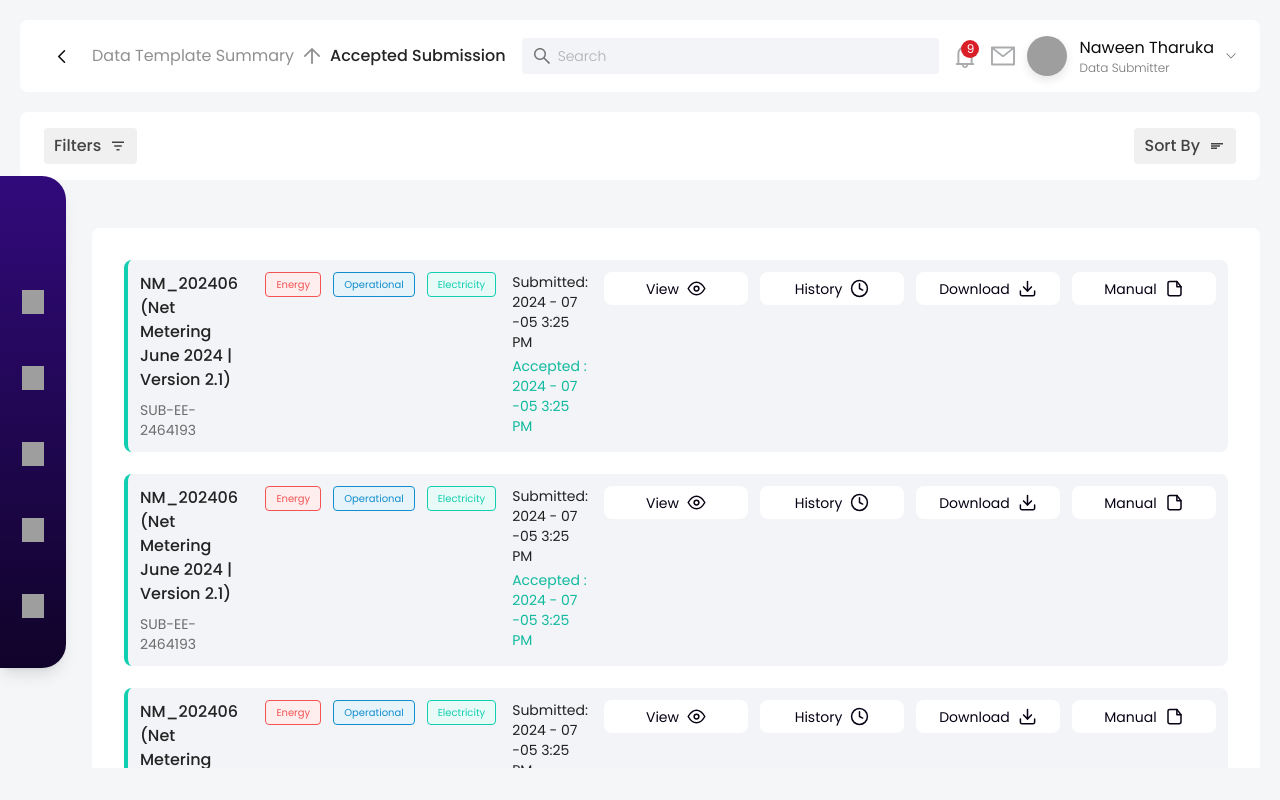
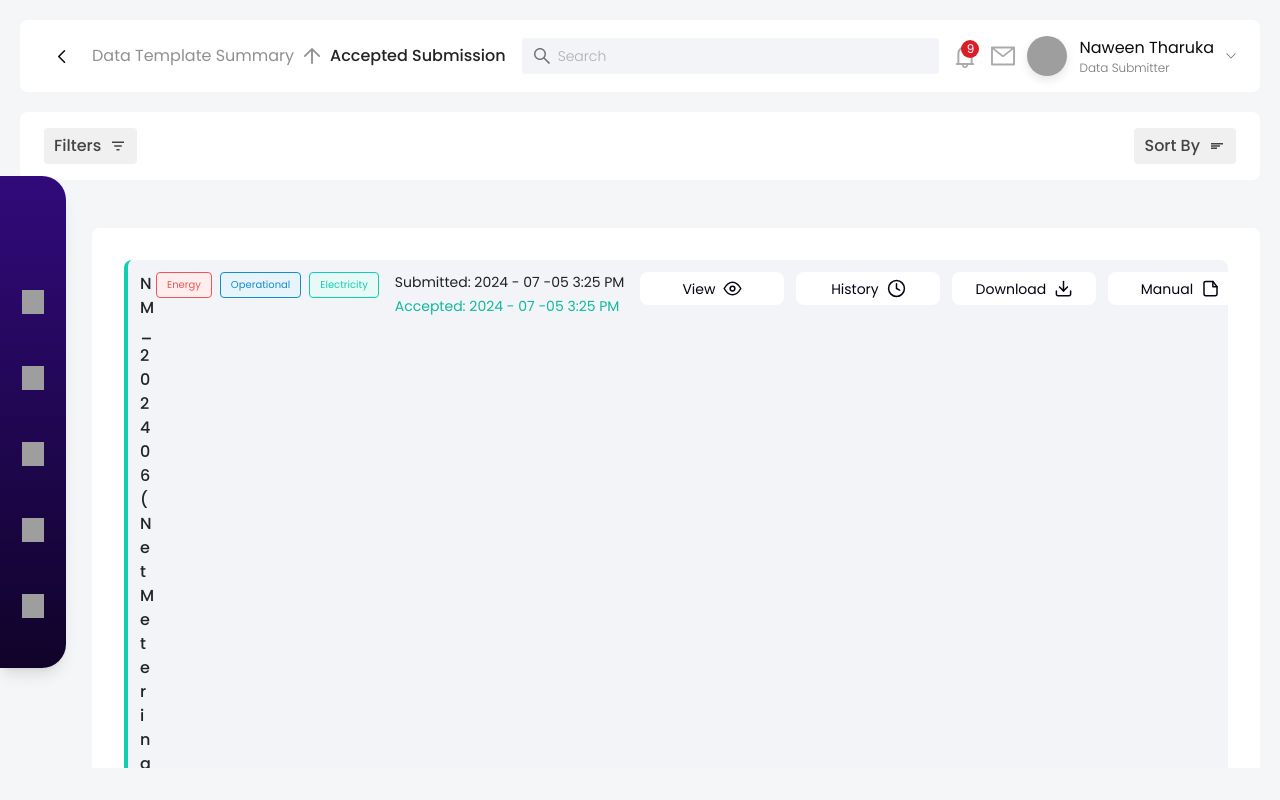
Before and after one commit to NaweenYahoo/PUCSL-Test, an Angular app: page /accepted-submission in a window 1280 px wide. Built offline with nearby package versions, Linux system fonts and the light colour scheme; grey boxes are pictures that could not be loaded.

Commit message:
completionId: cgen-554686f95f13499885ca0826c62e737e
cgen-554686f95f13499885ca0826c62e737e

```diff
--- a/src/app/pages/accepted-submission.component.html
+++ b/src/app/pages/accepted-submission.component.html
@@ -195,24 +195,24 @@
           class="flex flex-col md:flex-row md:items-start md:justify-between gap-3 md:gap-4 p-3 sm:p-4 md:p-3 rounded-lg border-l-4 border-[#12CEB0] bg-[#F2F4F7]"
         >
           <!-- Left Side - Info -->
-          <div class="flex flex-col gap-2">
+          <div class="flex flex-col gap-2 md:flex-1 min-w-0">
             <h3
-              class="text-[#232323] text-base font-medium font-['Poppins'] capitalize"
+              class="text-[#232323] text-sm sm:text-base font-medium font-['Poppins'] capitalize break-words"
             >
               {{ submission.id }} ({{ submission.title }})
             </h3>
             <p
-              class="text-[#6C6C6C] text-sm font-normal font-['Poppins'] capitalize"
+              class="text-[#6C6C6C] text-xs sm:text-sm font-normal font-['Poppins'] capitalize break-words"
             >
               {{ submission.subId }}
             </p>
           </div>
 
           <!-- Tags -->
-          <div class="flex items-center gap-3">
+          <div class="flex items-center gap-2 flex-wrap md:order-2 md:justify-end md:flex-shrink-0">
             <span
               *ngFor="let tag of submission.tags"
-              class="flex items-center justify-center px-2.5 py-1 rounded border-[0.25px]"
+              class="flex items-center justify-center px-2 py-0.5 sm:px-2.5 sm:py-1 rounded border-[0.25px] text-xs"
               [style.borderColor]="tag.color"
               [style.background]="
                 'linear-gradient(0deg, ' +
@@ -223,7 +223,7 @@
               "
             >
               <span
-                class="text-[10px] font-normal font-['Poppins'] capitalize"
+                class="text-[9px] sm:text-[10px] font-normal font-['Poppins'] capitalize"
                 [style.color]="tag.color"
               >
                 {{ tag.label }}
@@ -232,21 +232,21 @@
           </div>
 
           <!-- Dates -->
-          <div class="flex flex-col gap-1 w-[234px]">
+          <div class="flex flex-col gap-1 text-xs sm:text-sm md:order-3 md:flex-shrink-0">
             <p
-              class="text-[#212121] text-sm font-normal font-['Poppins'] capitalize"
+              class="text-[#212121] font-normal font-['Poppins'] capitalize"
             >
               Submitted: {{ submission.submittedDate }}
             </p>
             <p
-              class="text-[#10B99E] text-sm font-normal font-['Poppins'] capitalize"
+              class="text-[#10B99E] font-normal font-['Poppins'] capitalize"
             >
-              Accepted : {{ submission.acceptedDate }}
+              Accepted: {{ submission.acceptedDate }}
             </p>
           </div>
 
           <!-- Action Buttons -->
-          <div class="flex items-center gap-3">
+          <div class="flex flex-wrap items-center gap-2 sm:gap-3 md:flex-nowrap md:flex-shrink-0 md:justify-end md:order-4">
             <button
               (click)="onView(submission)"
               class="flex items-center justify-center gap-2 w-[144px] h-[33px] px-2.5 py-1.5 rounded-lg bg-white hover:bg-gray-50 transition-colors"
```
